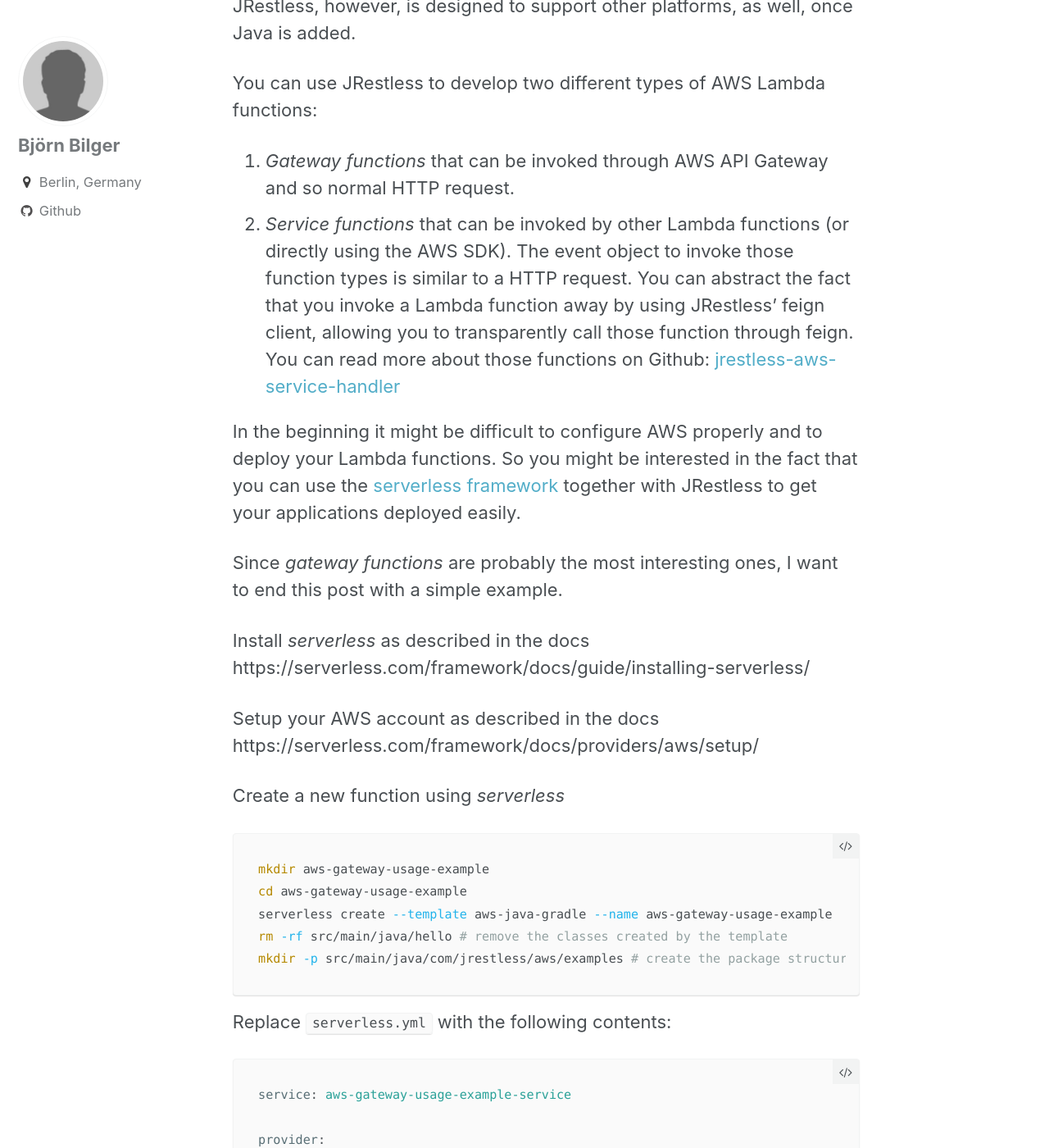
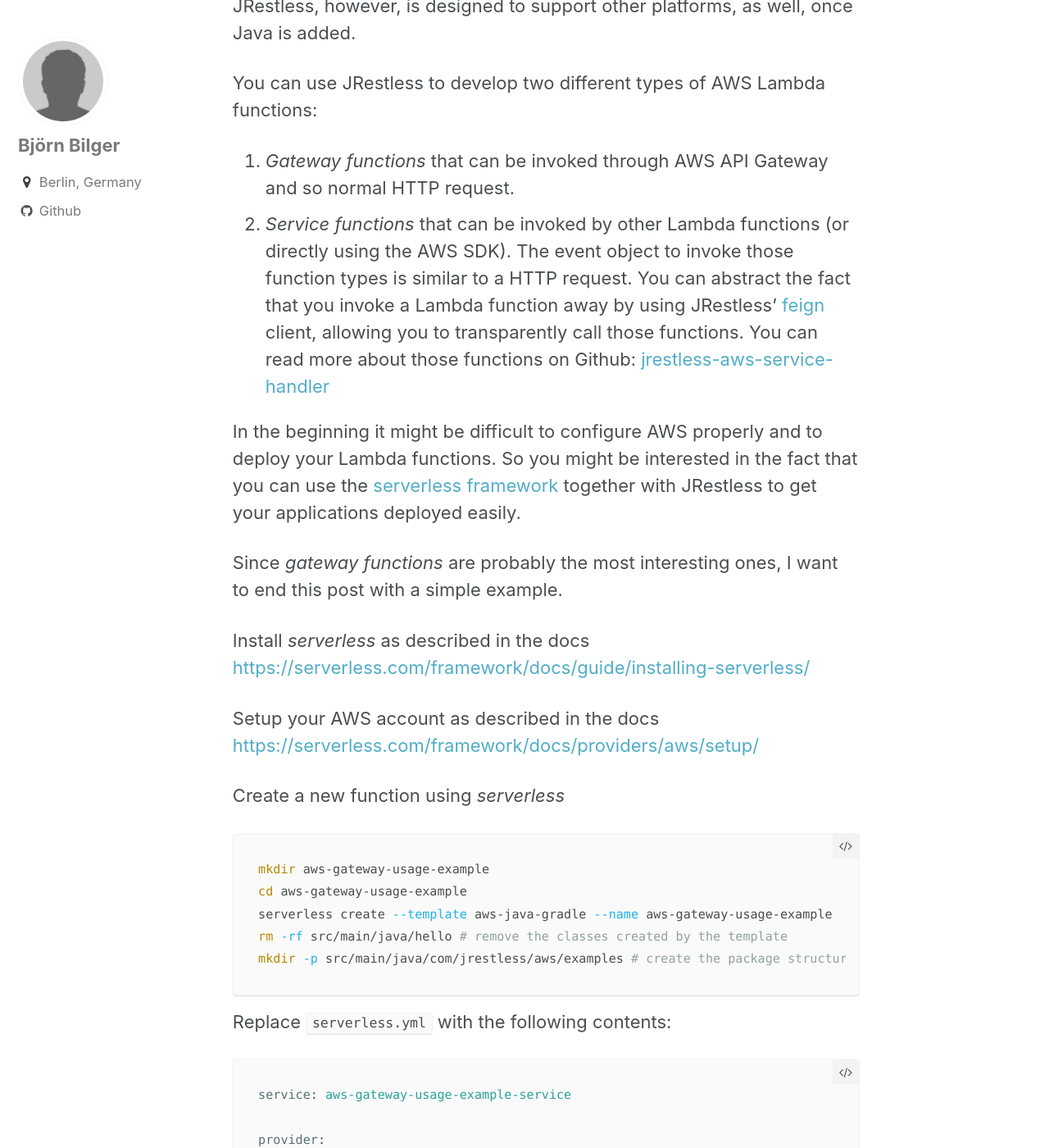
Before and after one commit to bbilger/yabapal, a Jekyll site: the page built from _posts/2016-10-20-jrestless.md, in a window 1280 px wide and 1400 px high, scrolled down 1496 px. Shown: the whole window at 82% size. Built offline with Jekyll 4.4.1, drawn with Linux system fonts in a browser that asks for light colours.

Commit message:
update 'JRestless - Build Serverless JAX-RS Applications'

```diff
--- a/_posts/2016-10-20-jrestless.md
+++ b/_posts/2016-10-20-jrestless.md
@@ -36,15 +36,15 @@ JRestless acts as an integration layer between FaaS environments and Jersey. Sin
 You can use JRestless to develop two different types of AWS Lambda functions:
 
 1. _Gateway functions_ that can be invoked through AWS API Gateway and so normal HTTP request.
-2. _Service functions_ that can be invoked by other Lambda functions (or directly using the AWS SDK). The event object to invoke those function types is similar to a HTTP request. You can abstract the fact that you invoke a Lambda function away by using JRestless' feign client, allowing you to transparently call those function through feign. You can read more about those functions on Github: [jrestless-aws-service-handler](https://github.com/bbilger/jrestless/tree/master/aws/service/jrestless-aws-service-handler)
+2. _Service functions_ that can be invoked by other Lambda functions (or directly using the AWS SDK). The event object to invoke those function types is similar to a HTTP request. You can abstract the fact that you invoke a Lambda function away by using JRestless' [feign](https://github.com/OpenFeign/feign) client, allowing you to transparently call those functions. You can read more about those functions on Github: [jrestless-aws-service-handler](https://github.com/bbilger/jrestless/tree/master/aws/service/jrestless-aws-service-handler)
 
 In the beginning it might be difficult to configure AWS properly and to deploy your Lambda functions. So you might be interested in the fact that you can use the [serverless framework](https://github.com/serverless/serverless) together with JRestless to get your applications deployed easily.
 
 Since _gateway functions_ are probably the most interesting ones, I want to end this post with a simple example.
 
-Install _serverless_ as described in the docs https://serverless.com/framework/docs/guide/installing-serverless/
+Install _serverless_ as described in the docs [https://serverless.com/framework/docs/guide/installing-serverless/](https://serverless.com/framework/docs/guide/installing-serverless/)
 
-Setup your AWS account as described in the docs https://serverless.com/framework/docs/providers/aws/setup/
+Setup your AWS account as described in the docs [https://serverless.com/framework/docs/providers/aws/setup/](https://serverless.com/framework/docs/providers/aws/setup/)
 
 Create a new function using _serverless_
 
```
